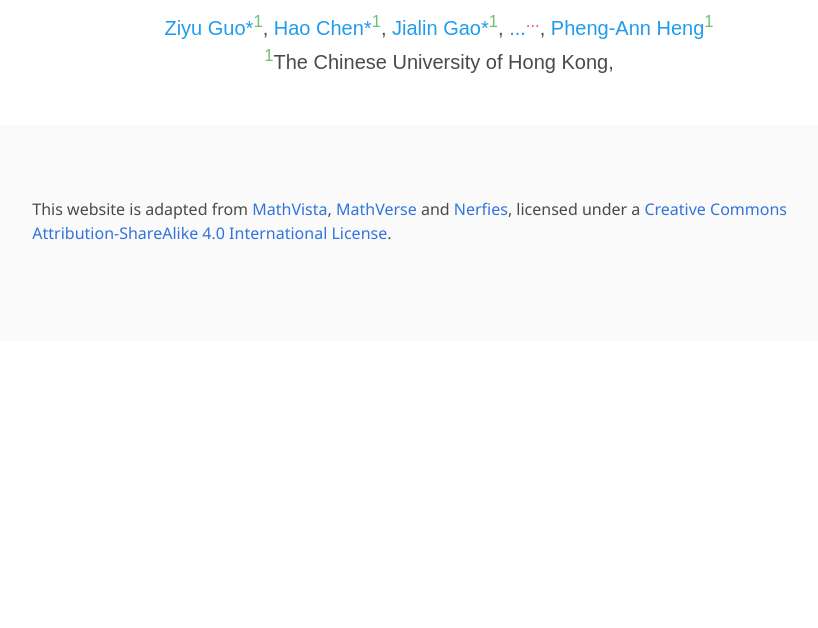
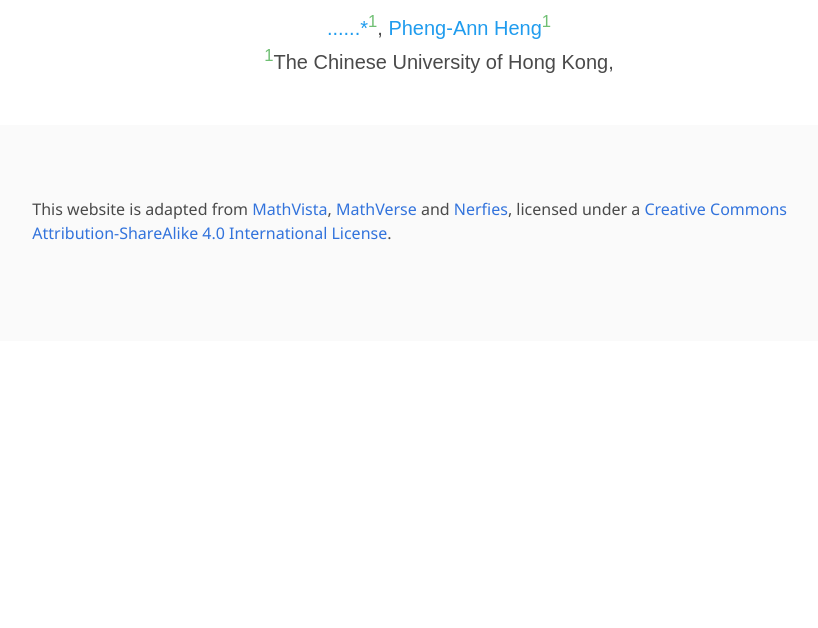
Before and after one commit to sciverse-cuhk/sciverse-cuhk.github.io, a plain HTML site: page index.html in a window 1280 px wide. Shown: the part 172-800 px from the top of the page, without its empty margins (201-1019 px from the left). Drawn offline with nearby package versions, Linux system fonts and the light colour scheme; a script that the page names is missing; some icons are missing; a web font is replaced by a local one.

Commit message:
Update index.html

```diff
--- a/index.html
+++ b/index.html
@@ -128,18 +128,18 @@
           <!-- </h2> -->
           <div class="is-size-5 publication-authors">
             <span class="author-block">
-              <a href="https://ziyuguo99.github.io/">Ziyu Guo*</a><sup style="color:#6fbf73;">1</sup>,</span>
+              <a href="https://ziyuguo99.github.io/">......*</a><sup style="color:#6fbf73;">1</sup>,</span>
 <!--             <span class="author-block"> -->
 <!--               <a href="https://zrrskywalker.github.io/">Renrui Zhang*</a><sup style="color:#6fbf73;">1</sup><sup style="color:#000000;">,</sup><sup style="color:#ed4b82">2</sup>, -->
-            <span class="author-block">
-              <a href="https://sciverse-cuhk.github.io/">Hao Chen*</a><sup style="color:#6fbf73;">1</sup>,</span>
-            </span>
-            <span class="author-block">
-              <a href="https://sciverse-cuhk.github.io/">Jialin Gao*</a><sup style="color:#6fbf73;">1</sup>,</span>
-            </span>
-            <span class="author-block">
-              <a href="https://gaopengcuhk.github.io/">...</a><sup style="color:#ed4b82">...</sup>,</span>
-            </span>
+<!--             <span class="author-block"> -->
+<!--               <a href="https://sciverse-cuhk.github.io/">Hao Chen*</a><sup style="color:#6fbf73;">1</sup>,</span> -->
+<!--             </span> -->
+<!--             <span class="author-block"> -->
+<!--               <a href="https://sciverse-cuhk.github.io/">Jialin Gao*</a><sup style="color:#6fbf73;">1</sup>,</span> -->
+<!--             </span> -->
+<!--             <span class="author-block"> -->
+<!--               <a href="https://gaopengcuhk.github.io/">...</a><sup style="color:#ed4b82">...</sup>,</span> -->
+<!--             </span> -->
 <!--             <span class="author-block"> -->
 <!--               <a href="https://www.ee.cuhk.edu.hk/~hsli/">Hongsheng Li</a><sup style="color:#6fbf73">1</sup>,</span> -->
 <!--             </span> -->
```
